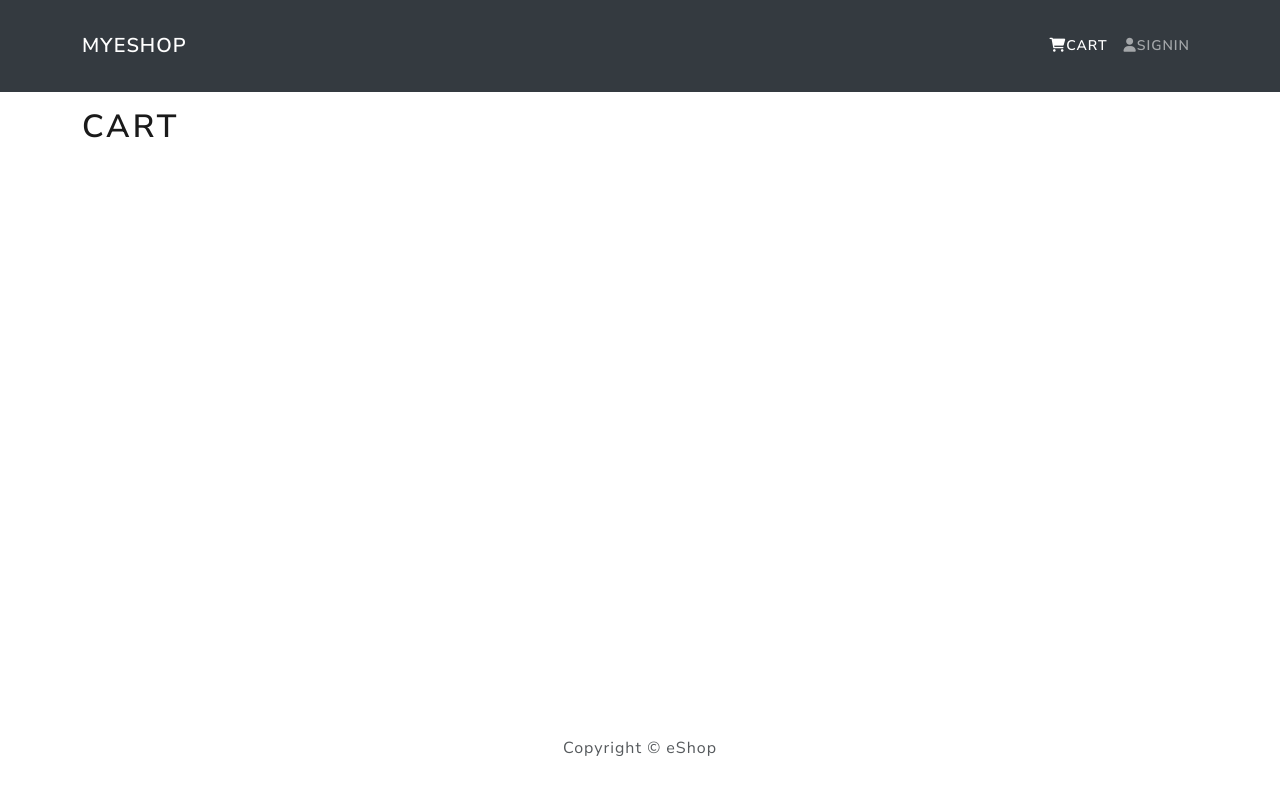
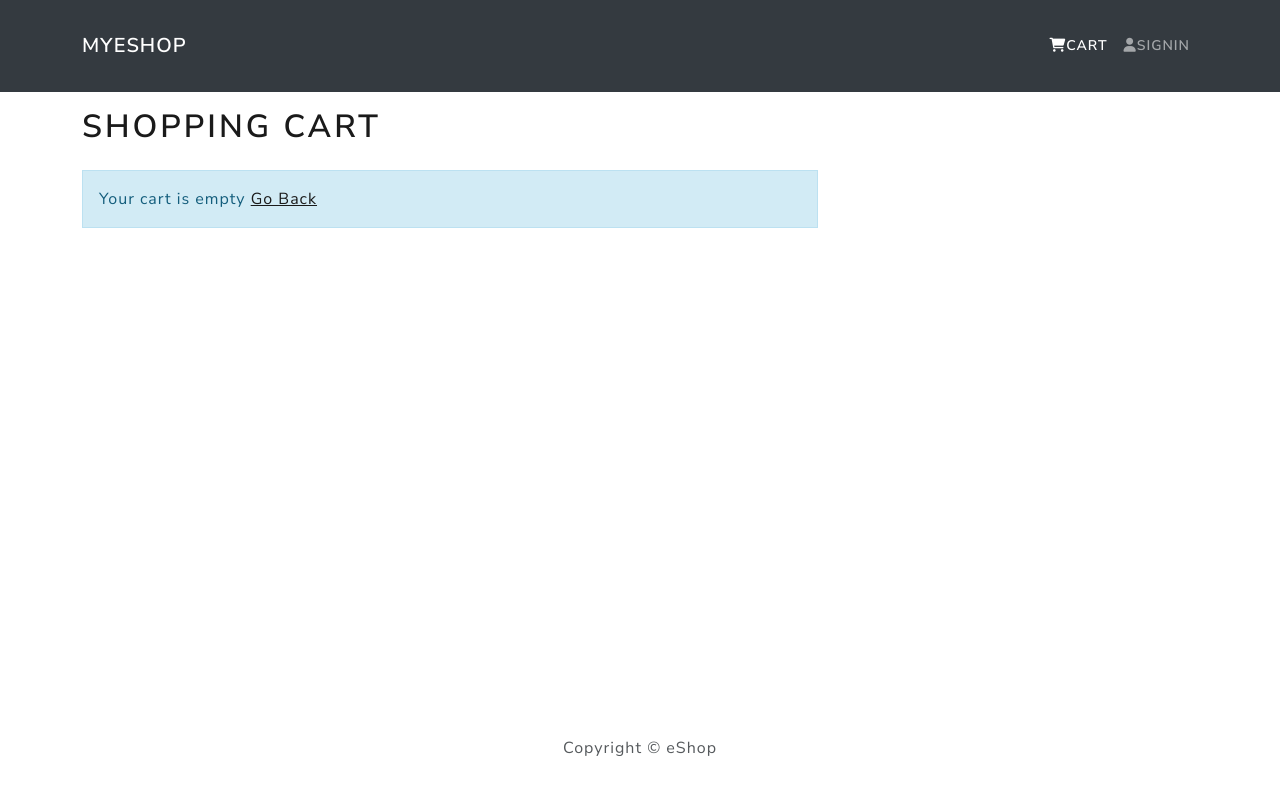
Before and after one commit to wilsonsem/my_eShop, a React (Create React App) app in the folder frontend/: page /cart in a window 1280 px wide. Shown: the top 794 px of the page. Built offline with nearby package versions, Linux system fonts and the light colour scheme.

Commit message:
empty cart screen created

```diff
--- a/frontend/src/screens/Cartscreen.js
+++ b/frontend/src/screens/Cartscreen.js
@@ -18,7 +18,7 @@
 
   const cart = useSelector(state => state.cart)
   const { cartItems } = cart
-  console.log(cartItems)
+  // console.log(cartItems)
 
   useEffect(() => {
     if(productId){
@@ -27,9 +27,24 @@
   }, [dispatch, productId, qty])
 
   return (
-    <div>
-      <h1>CART</h1>
-    </div>
+    <Row>
+      <Col md={8}>
+        <h1>SHOPPING CART</h1>
+        {cartItems.length === 0 ?
+          (<Message>
+            Your cart is empty <Link to ='/'>Go Back</Link>
+          </Message>)
+          :
+           (<ListGroup variant='flush'></ListGroup>)
+          }
+      </Col>
+      <Col md={2}>
+
+      </Col>
+      <Col md={2}>
+
+      </Col>
+    </Row>
   )
 }
 
```
